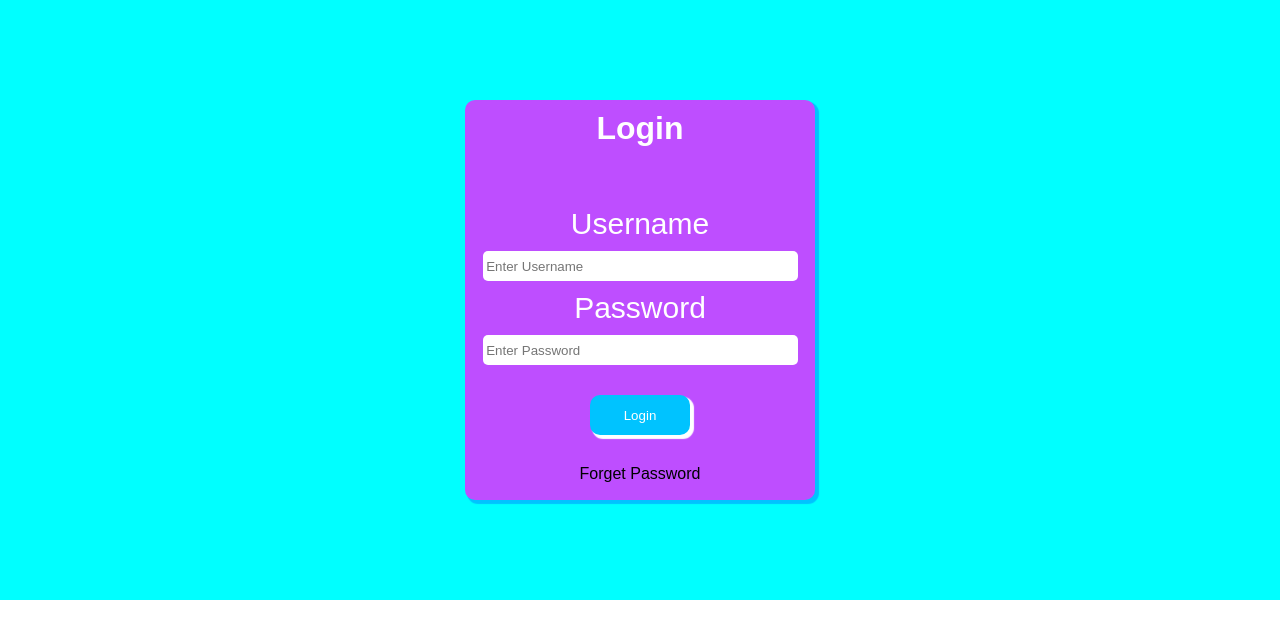
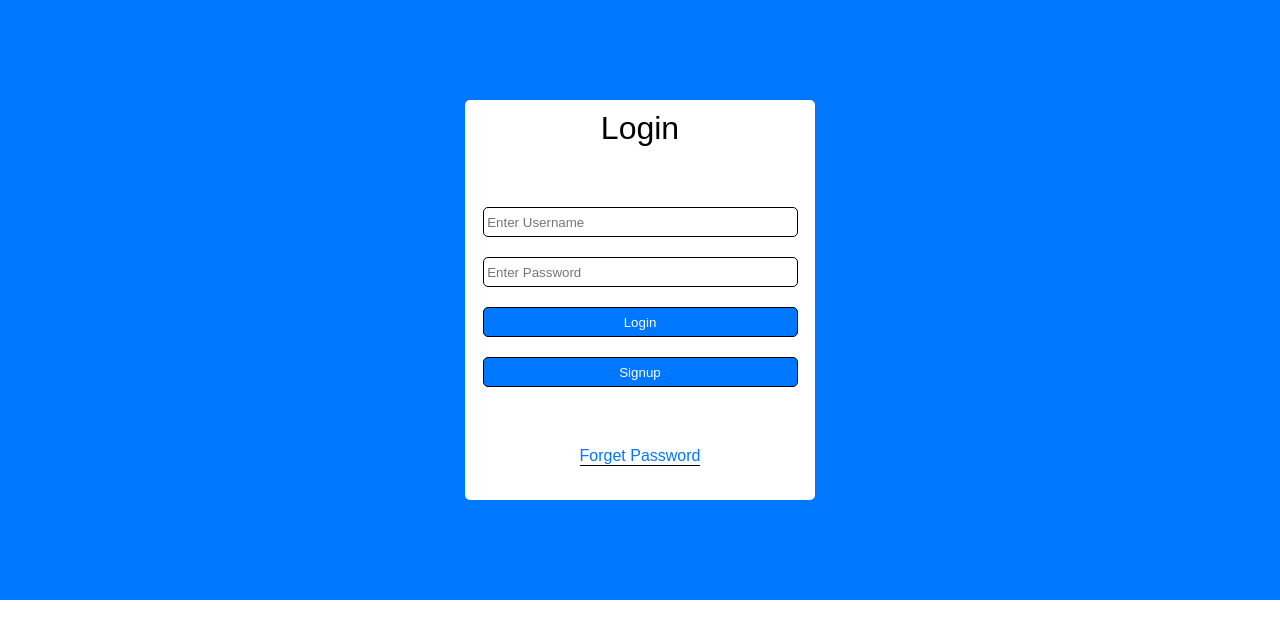
Before and after one commit to ayushmarch94/login-signup, a PHP site: page /login.html in a window 1280 px wide. Shown: the top 639 px of the page. Run offline with PHP 8.4, Linux system fonts and the light colour scheme.

Commit message:
UI changed

```diff
--- a/forget.html
+++ b/forget.html
@@ -14,11 +14,8 @@
                 <h1>Reset Password</h1>
             </div>
             <form action="">
-                <label>Enter OTP</label>
                 <input required placeholder="Enter OTP">
-                <div class="buttons">
-                    <button onsubmit="land()" type="submit" type="reset">Reset Password</button>
-                </div>
+                <button onsubmit="land()" type="submit" type="reset">Reset Password</button>
             </form>
         </div>
     </div>
--- a/login.html
+++ b/login.html
@@ -1,11 +1,11 @@
 <!DOCTYPE html>
 <html lang="en">
   <head>
-    <meta charset="UTF-8">
-    <meta name="viewport" content="width=device-width, initial-scale=1.0">
+    <meta charset="UTF-8" />
+    <meta name="viewport" content="width=device-width, initial-scale=1.0" />
     <title>Login signup</title>
-    <link rel="icon" href="./check.png">
-    <link rel="stylesheet" href="./styles.css">
+    <link rel="icon" href="./check.png" />
+    <link rel="stylesheet" href="./styles.css" />
   </head>
   <body>
     <div class="signup">
@@ -14,23 +14,23 @@
           <h1>Login</h1>
         </div>
         <form action="">
-                <label>Username</label>
-                <input required placeholder=" Enter Username">
-                <label>Password</label>
-                <input required placeholder=" Enter Password">
-                <div class="buttons">
+          <input required placeholder=" Enter Username" />
+          <input required placeholder=" Enter Password" />
           <button onsubmit="land()" type="submit">Login</button>
+          <button onclick="signUp()">Signup</button>
           <a onclick="forget()" type="submit"><p>Forget Password</p></a>
-                </div>
         </form>
       </div>
     </div>
     <script>
-        function forget(){
-            window.location.href = './forget.html';
+      function forget() {
+        window.location.href = "./forget.html";
       }
-        function land(){
-            window.location.href = './land.html';
+      function land() {
+        window.location.href = "./land.html";
+      }
+      function signUp() {
+        window.location.href = "./index.html";
       }
     </script>
   </body>
--- a/styles.css
+++ b/styles.css
@@ -10,21 +10,21 @@
     display: flex;
     justify-content: center;
     align-items: center;
-    background-color: aqua;
+    background-color: rgb(0, 119, 255);
 }
 
 .signup-form{
     height: 400px;
     width: 350px;
-    background-color: rgb(190, 78, 255);
-    border-radius: 10px;
-    box-shadow: 3px 3px 1px 1px rgb(0, 195, 255);
+    background-color: white;
+    border-radius: 5px;
 }
 
 h1{
     text-align: center;
     margin: 10px;
-    color: white;
+    color: black;
+    font-weight: 100;
 }
 
 form{
@@ -42,20 +42,20 @@ label{
 }
 
 input{
-    border: none;
+    border: 1px solid black;
     height: 30px;
     width: 90%;
     border-radius: 5px;
+    margin: 10px;
 }
 
 button{
-    width: 100px;
-    height: 40px;
-    margin: 30px;
-    background-color: rgb(0, 195, 255);
-    border: none;
-    border-radius: 10px;
-    box-shadow: 3px 3px 1px 1px;
+    width: 90%;
+    height: 30px;
+    margin: 10px;
+    background-color: rgb(0, 119, 255);
+    border: 1px solid black;
+    border-radius: 5px;
     cursor: pointer;
     color: white;
 }
@@ -63,6 +63,9 @@ button{
 a{
     text-align: center;
     cursor: pointer;
+    margin-top: 50px;
+    color: rgb(0, 119, 255);
+    border-bottom: 1px solid black;
 }
 
 .welcome{
```
Also changed, not shown: index.html (+13 -15 lines). Lines whose indentation alone changed are shown as unchanged.
